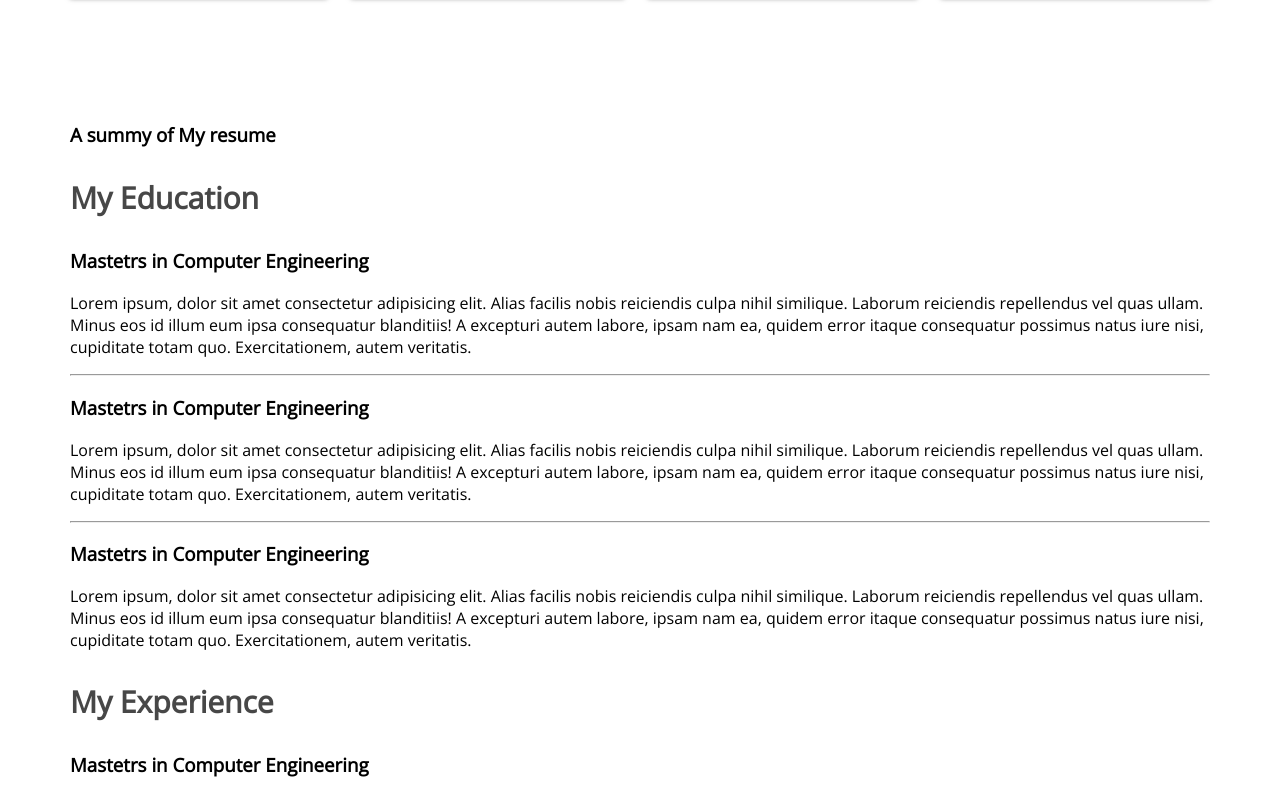
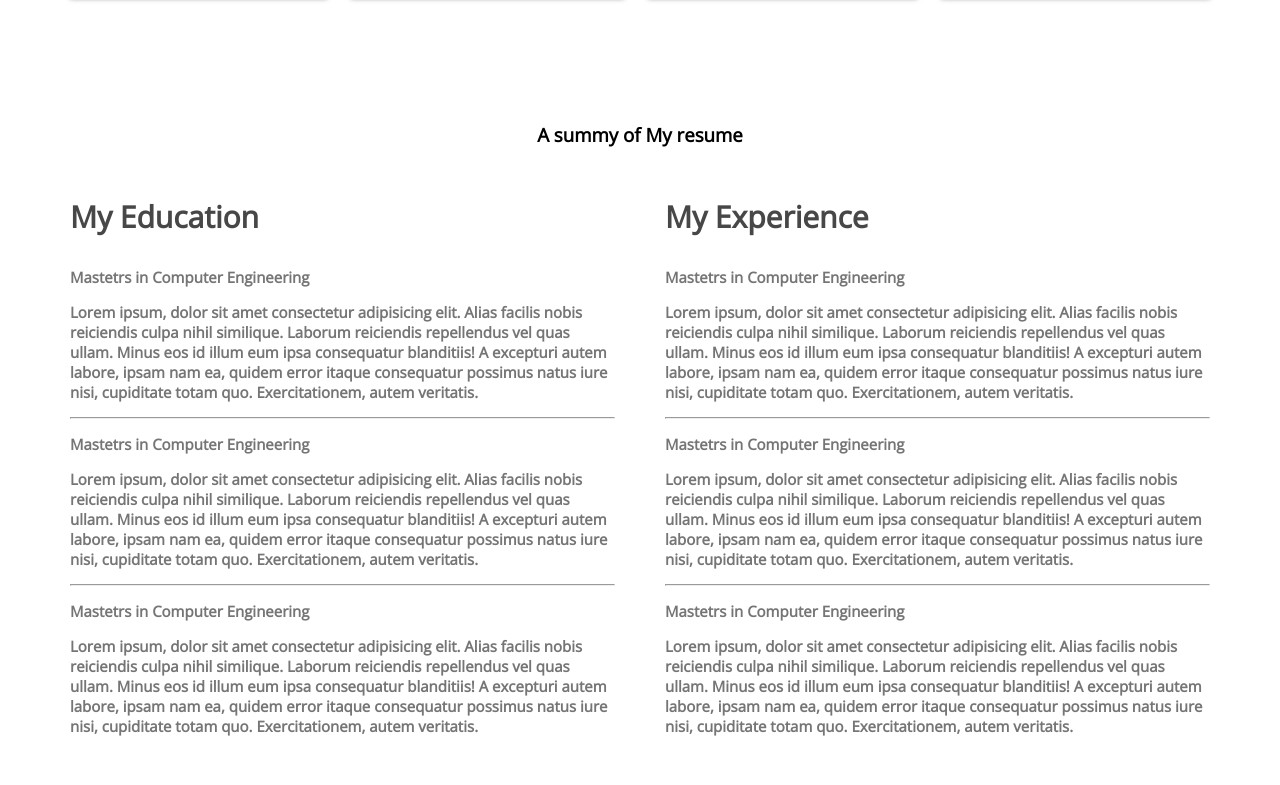
Before and after one commit to Jayedjb765/FirstFrontend, a plain HTML site: page index.html in a window 1280 px wide. Shown: the part 2235-3020 px from the top of the page. After the commit the page ends 2994 px from the top, so only its background shows below. Drawn offline with nearby package versions, Linux system fonts and the light colour scheme.

Commit message:
update file

```diff
--- a/css/style.css
+++ b/css/style.css
@@ -132,3 +132,20 @@ main section{
     color: #474747;
     font-weight: 700;
 }
+.resume-container{
+    display: flex;
+    gap: 50px;
+}
+.resume-item-descript , .resume-item-institution{
+    color: #757575;
+    font-size: 15px;
+}
+.resume-item-title{
+    color: #474747;
+
+    font-weight: 700;
+
+}
+.htitle{
+    text-align: center;
+}
```
